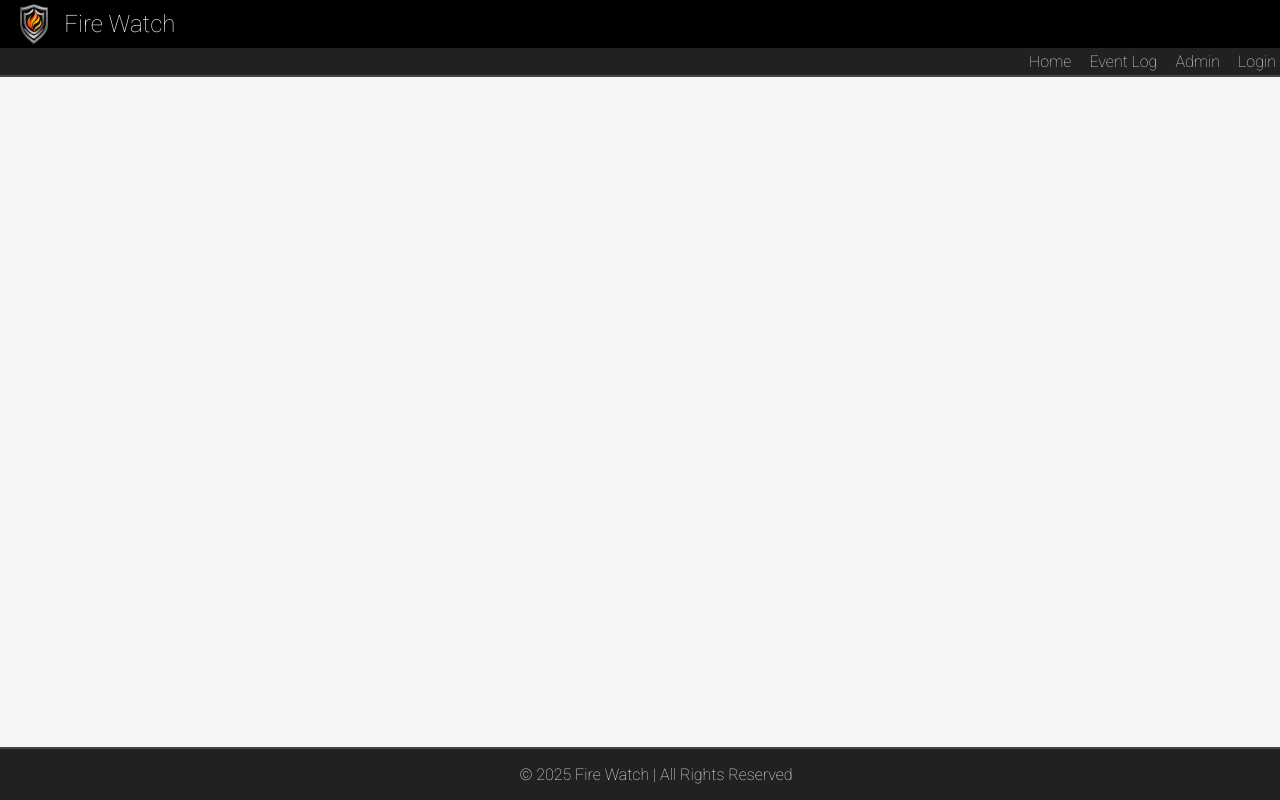
After one commit to morrisEA/s25-team-white, a Django app: template firewatch/eventlog/templates/eventlog/layout.html in a window 1280 px wide. The commit adds this page. Run offline with Django 4.2, Linux system fonts and the light colour scheme; the template is opened without the code that fills it, so the values that code supplies are empty; parts of the project's set-up code (start-up, migrations or seed data) failed here and were passed over.

Commit message:
initial log page formatting and style

```diff
--- /dev/null
+++ b/firewatch/eventlog/static/eventlog/styles.css
@@ -0,0 +1,215 @@
+body {
+    background-color: whitesmoke;
+    margin: 0;
+    font-family: "Roboto", sans-serif;
+    font-optical-sizing: auto;
+    font-weight: 100;
+    font-style: normal;
+    font-variation-settings: "wdth" 100;
+}
+
+#page-container {
+    display: flex;
+    flex-direction: column;
+    justify-content: center;
+    margin: 0;
+}
+
+#title-bar, #nav-links, #business-info {
+    position: fixed;
+    left: 0;
+    width: 100%;
+    z-index: 1000;
+}
+
+#title-bar {
+    background-color: black;
+    display: flex;
+    flex-direction: row;
+    height: 2.5rem;
+    padding: 0.25rem;
+    top: 0;
+    justify-content: flex-start;
+}
+
+#logo-spacing {
+    height: 100%;
+    padding: 0 0.5rem;
+}
+
+#logo {
+    height: 100%;
+    display: flex;
+    align-items: center;
+    justify-content: center;
+}
+
+#logo img {
+    max-height: 100%;
+    width: auto;
+}
+
+#title {
+    display: flex;
+    height: 100%;
+    background-color: black;
+    color: whitesmoke;
+    margin: 0;
+    font-family: "Roboto", sans-serif;
+    font-optical-sizing: auto;
+    font-style: normal;
+    font-variation-settings: "wdth" 100;
+    font-weight: 100;
+    flex-wrap: wrap;
+    align-content: center;
+    font-size: 1.5rem;
+}
+
+#nav-links {
+    background-color: #212121;
+    top: 3rem;
+    border-bottom: 2px solid #444;
+}
+
+#nav-links ul {
+    list-style: none;
+    margin: 0;
+    padding: 0;
+    display: flex;
+    justify-content: flex-end;
+    width: 100%;
+}
+
+#nav-links li {
+    margin-left: 10px;
+}
+
+#nav-links a {
+    display: block;
+    color: #E0E0E0;
+    text-align: center;
+    padding: 4px;
+    text-decoration: none;
+    transition: background-color 0.2s;
+    font-size: 1rem;
+}
+
+#nav-links a:hover, .navbar a.active {
+    background-color: #34495E;
+    border-radius: 5px;
+}
+
+#business-info {
+    background-color: #212121;
+    bottom: 0;
+    border-top: 2px solid #444;
+    padding: 1rem;
+    display: flex;
+    justify-content: center;
+    align-items: center;
+    color: whitesmoke;
+    z-index: 1000;
+}
+
+#business-info p {
+    font-size: 1rem;
+    margin: 0;
+}
+
+#content {
+    color: black;
+    display: flex;
+    align-items: center;
+    flex-direction: column;
+    justify-content: center;
+    margin-top: 7rem;
+    padding-bottom: 5rem;
+}
+
+/* logs page formatting */
+
+#center-content {
+    display: flex;
+    justify-content: center;
+    align-items: center;
+}
+
+ #content-spacing {
+    height: 100%;
+    padding: 0 4rem;
+}
+
+ #info-container {
+    background-color: #212121;
+    border-radius: 12px;
+    padding: 1rem;
+    box-shadow: 2px 4px 5px black;
+}
+
+table {
+    width: 100%;
+    margin-top: 2rem;
+    background-color: #fff;
+    border-radius: 12px;
+    box-shadow: 0 4px 12px rgba(0, 0, 0, 0.1);
+    border-collapse: collapse;
+}
+
+th, td {
+    padding: 12px;
+    text-align: left;
+}
+
+thead {
+    background-color: #212121;
+    color: whitesmoke;
+}
+
+th {
+    font-size: 1.1rem;
+    text-transform: uppercase;
+    letter-spacing: 1px;
+}
+
+tbody tr:nth-child(odd) {
+    background-color: #f9f9f9;
+}
+
+tbody tr:hover {
+    background-color: #f1f1f1;
+    cursor: pointer;
+}
+
+td {
+    font-size: 1rem;
+    color: #444;
+}
+
+td, th {
+    border: 1px solid #ddd;
+}
+
+.table-responsive {
+    overflow-x: auto;
+    margin-top: 1rem;
+}
+
+td br {
+    line-height: 1.5;
+}
+
+tbody tr:hover {
+    background-color: #f1f1f1;
+    cursor: pointer;
+}
+
+table th:hover {
+    background-color: inherit;
+}
+
+.empty-table-message {
+    text-align: center;
+    color: #999;
+    font-size: 1.1rem;
+    padding: 10px 0;
+}
--- /dev/null
+++ b/firewatch/eventlog/templates/eventlog/layout.html
@@ -0,0 +1,47 @@
+<!DOCTYPE html>
+{% load static %}
+
+<html lang="en">
+<head>
+    <meta charset="UTF-8">
+    <meta name="viewport" content="width=device-width, initial-scale=1.0">
+    <title>Fire Watch | {% block title %}{% endblock %}</title>
+    <link rel="preconnect" href="https://fonts.googleapis.com">
+    <link rel="preconnect" href="https://fonts.gstatic.com" crossorigin>
+    <link href="https://fonts.googleapis.com/css2?family=Roboto:ital,wght@0,100;1,100&display=swap" rel="stylesheet">
+    <link rel="stylesheet" type="text/css" href="{% static 'eventlog/styles.css' %}">
+</head>
+
+<body id="page-container">
+  <div id="nav-bar">
+    <div id="title-bar">
+      <div id="logo-spacing"></div>
+      <div id ="logo">
+        <img src="{% static 'home/img/firewatch-logo.png' %}" alt="project logo">
+      </div>
+      <div id="logo-spacing"></div>
+      <div id="title">Fire Watch</div>
+    </div>
+    <nav id="nav-links">
+      <ul>
+        <li><a href="{% url 'home:index' %}" class="{% if request.path == '/' %}active{% endif %}">Home</a></li>
+        <li><a href="{% url 'eventlog:eventlog' %}" class="{% if request.path == '/eventlog/' %}active{% endif %}">Event Log</a></li>
+        <li><a href="{% url 'admin:index' %}"  class="{% if request.path == '/admin/' %}active{% endif %}">Admin</a></li>
+        {% if request.user.is_authenticated %}
+        <li><a href="{% url 'users:index' %}" class="{% if request.path == '/login/' %}active{% endif %}">{{request.user.username}}</a></li>
+        {% else %}
+        <li><a href="{% url 'users:login' %}" class="{% if request.path == '/login/' %}active{% endif %}">Login</a></li>
+        {% endif %}
+      </ul>
+    </nav>
+  </div>
+  <div id="content">
+    {% block body %}
+    {% endblock %}
+</div>
+
+<div id="business-info">
+  <p>&copy; 2025 Fire Watch | All Rights Reserved</p>
+</div>
+</body>
+</html>
--- a/firewatch/eventlog/views.py
+++ b/firewatch/eventlog/views.py
@@ -1,5 +1,9 @@
 from django.shortcuts import render
+from armory.models import Watch
 
 # Create your views here.
 def eventlog_view(request):
-    return render(request, "eventlog/eventlog.html")
+    watches = Watch.objects.all().order_by('-check_in')
+    return render(request, "eventlog/eventlog.html", {
+        'watches': watches
+    })
--- a/firewatch/firewatch/settings.py
+++ b/firewatch/firewatch/settings.py
@@ -123,6 +123,7 @@ STATIC_URL = "static/"
 STATICFILE_DIRS = [
     BASE_DIR / "home/static",
     BASE_DIR / "users/static",
+    BASE_DIR / "eventlog/static",
 
 ]
 
```
Also changed, not shown: firewatch/armory/models.py (+4 -3 lines), firewatch/eventlog/templates/eventlog/eventlog.html (+56 -3 lines), firewatch/armory/migrations/0003_qualification_servicemember_id.py (added), firewatch/armory/migrations/0004_alter_watch_check_in_alter_watch_check_out.py (added), firewatch/db.sqlite3.
